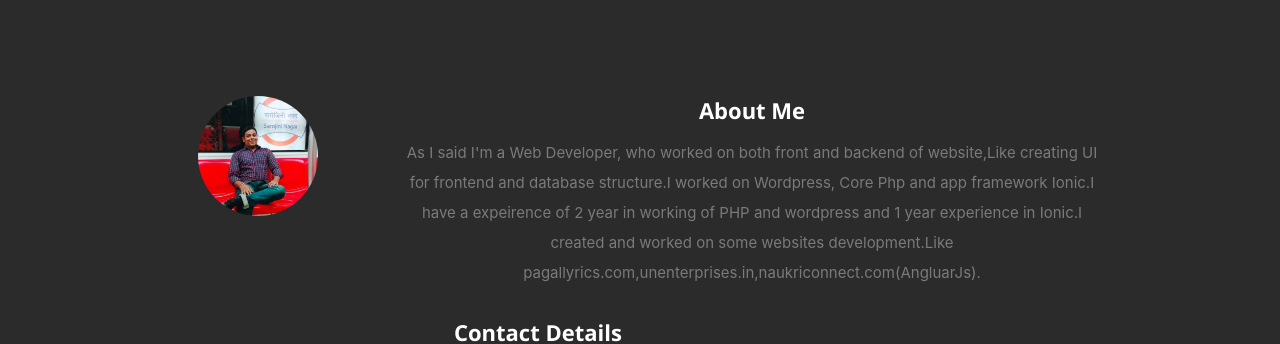
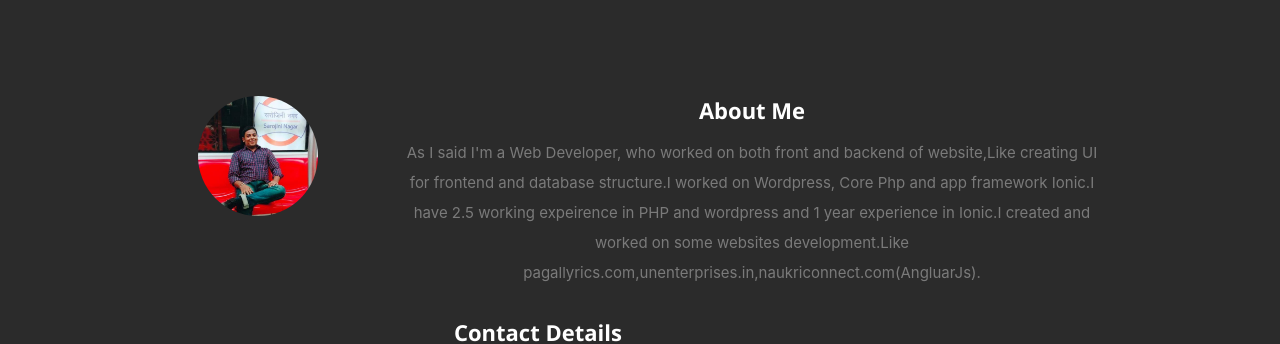
Before and after one commit to Fcb-rohit/my, a React (Create React App) app: page / in a window 1280 px wide. Shown: the part 800-1144 px from the top of the page. Built offline with nearby package versions, Linux system fonts and the light colour scheme.

Commit message:
New changes

```diff
--- a/src/webData/data.js
+++ b/src/webData/data.js
@@ -2,7 +2,7 @@ let resumeData = {
     "imagebaseurl":"http://localhost:3000/",
     "name": "Rohit Kashyap",
     "intro": "I m Delhi based Web Developer",
-    "about": "As I said I'm a Web Developer, who worked on both front and backend of website,Like creating UI for frontend and database structure.I worked on Wordpress, Core Php and app framework Ionic.I have a expeirence of 2 year in working of PHP and wordpress and 1 year experience in Ionic.I created and worked on some websites development.Like pagallyrics.com,unenterprises.in,naukriconnect.com(AngluarJs)."
+    "about": "As I said I'm a Web Developer, who worked on both front and backend of website,Like creating UI for frontend and database structure.I worked on Wordpress, Core Php and app framework Ionic.I have 2.5 working expeirence in PHP and wordpress and 1 year experience in Ionic.I created and worked on some websites development.Like pagallyrics.com,unenterprises.in,naukriconnect.com(AngluarJs)."
 }
 
 export default resumeData
```
Also changed, not shown: 1 other file (tests, documents, lock files or other folders).
